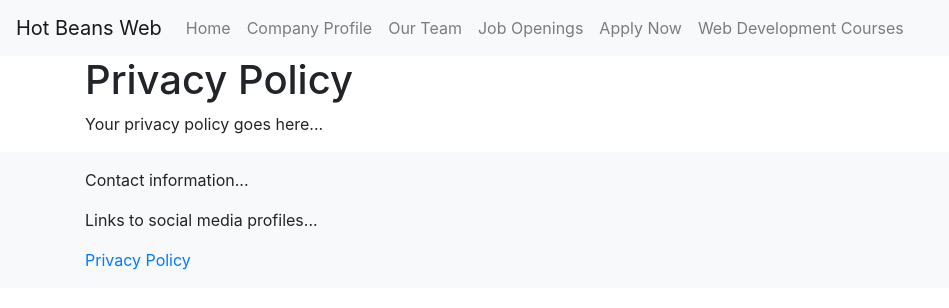
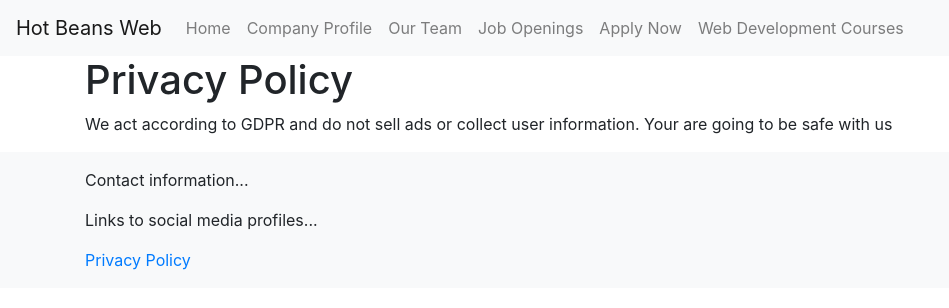
Before and after one commit to sirwilliamwallace111/mywebsite, a plain HTML site: page privacy.html in a window 1280 px wide. Shown: the whole page, without its empty margins (0-949 px from the left). Drawn offline with nearby package versions, Linux system fonts and the light colour scheme.

Commit message:
Update privacy.html

```diff
--- a/privacy.html
+++ b/privacy.html
@@ -22,7 +22,10 @@
     </nav>
     <main class="container">
         <h1>Privacy Policy</h1>
-        <p>Your privacy policy goes here...</p>
+        <p>
+            We act according to GDPR and do not sell ads or collect user information.
+            Your are going to be safe with us
+        </p>
     </main>
     <footer class="footer mt-auto py-3 bg-light">
         <div class="container">
```
